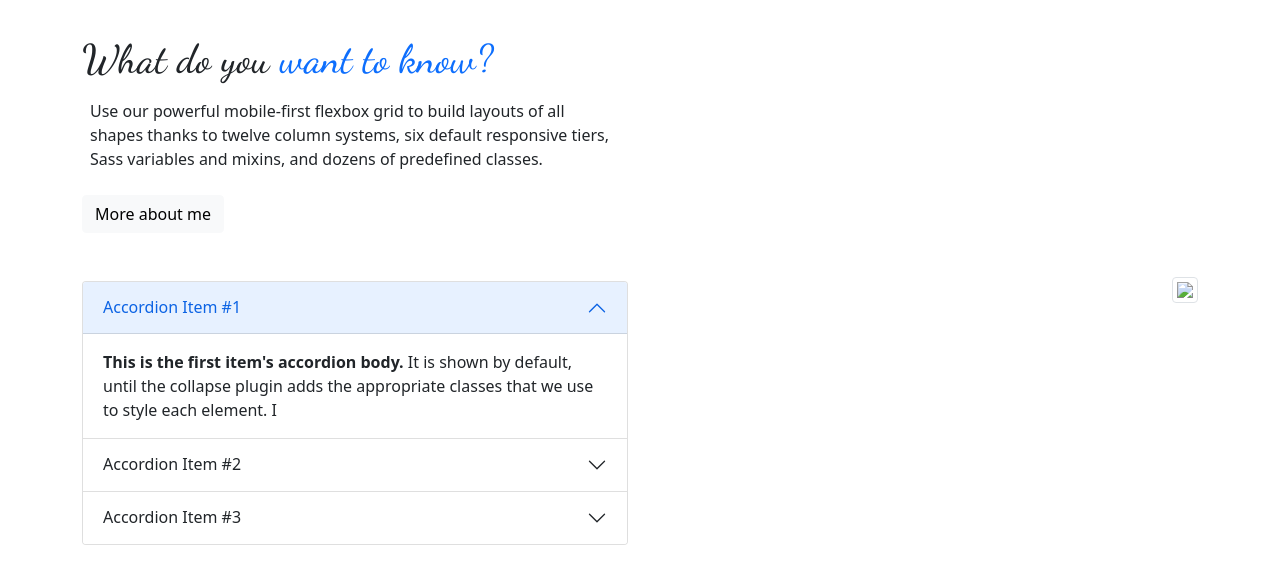
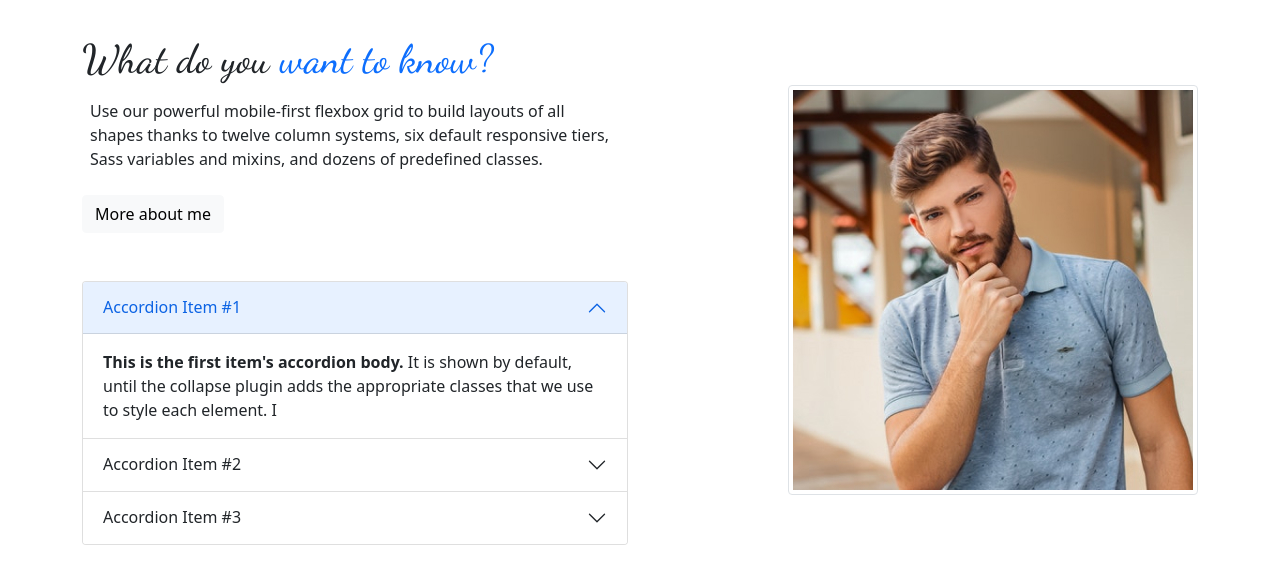
Before and after one commit to habibakhan44/Techno, a plain HTML site: page index.html in a window 1280 px wide. Shown: the part 758-1342 px from the top of the page. Drawn offline with nearby package versions, Linux system fonts and the light colour scheme.

Commit message:
Update index.html

```diff
--- a/index.html
+++ b/index.html
@@ -146,7 +146,7 @@
                       </div>
                 </div>
                 <div class="col-md-6 col-sm-12 col-lg-6 col-12 m-auto text-end " data-aos="fade-right" data-aos-offset="200">
-                    <img src="./images/s4.jpg" class="img-fluid img-thumbnail">
+                    <img src="s4.jpg" class="img-fluid img-thumbnail">
                 </div>
             </div>
         </div>
```
